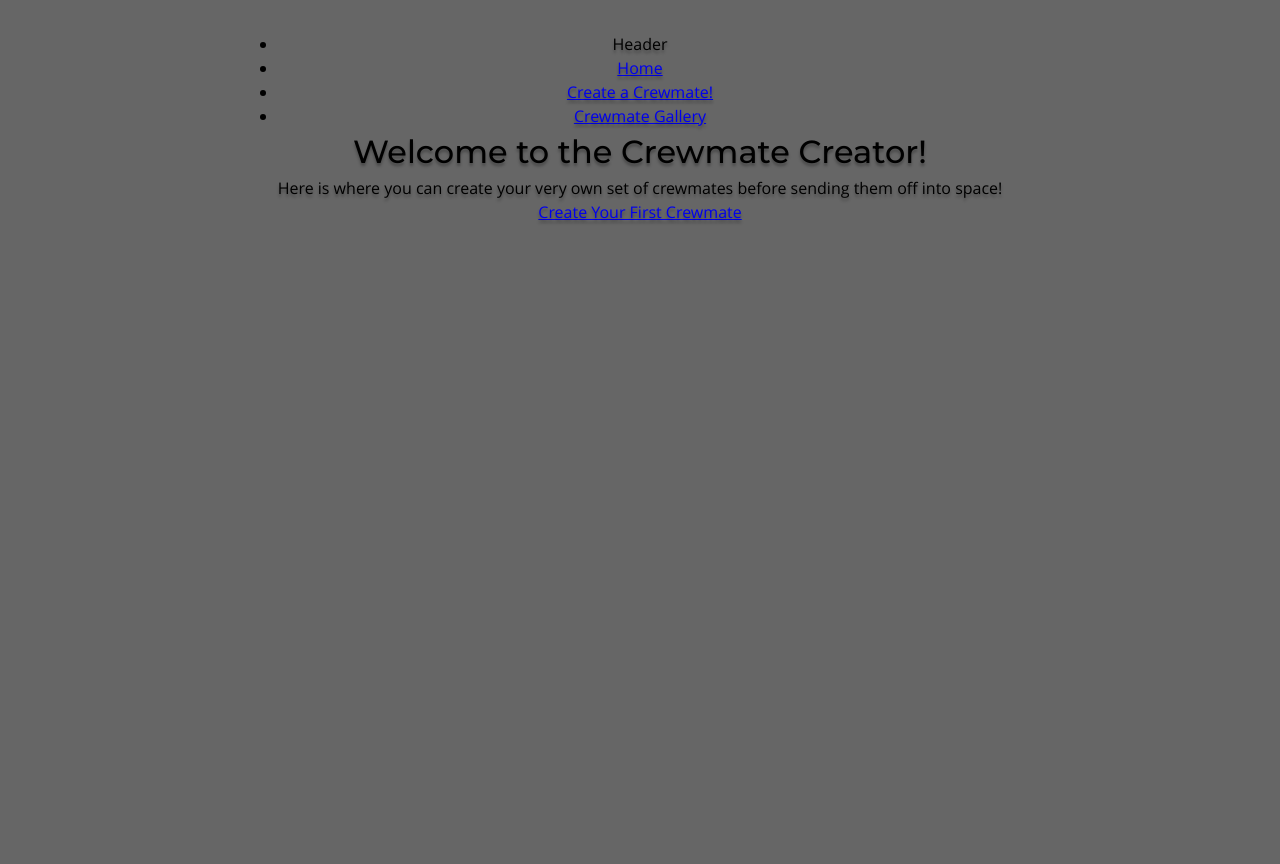
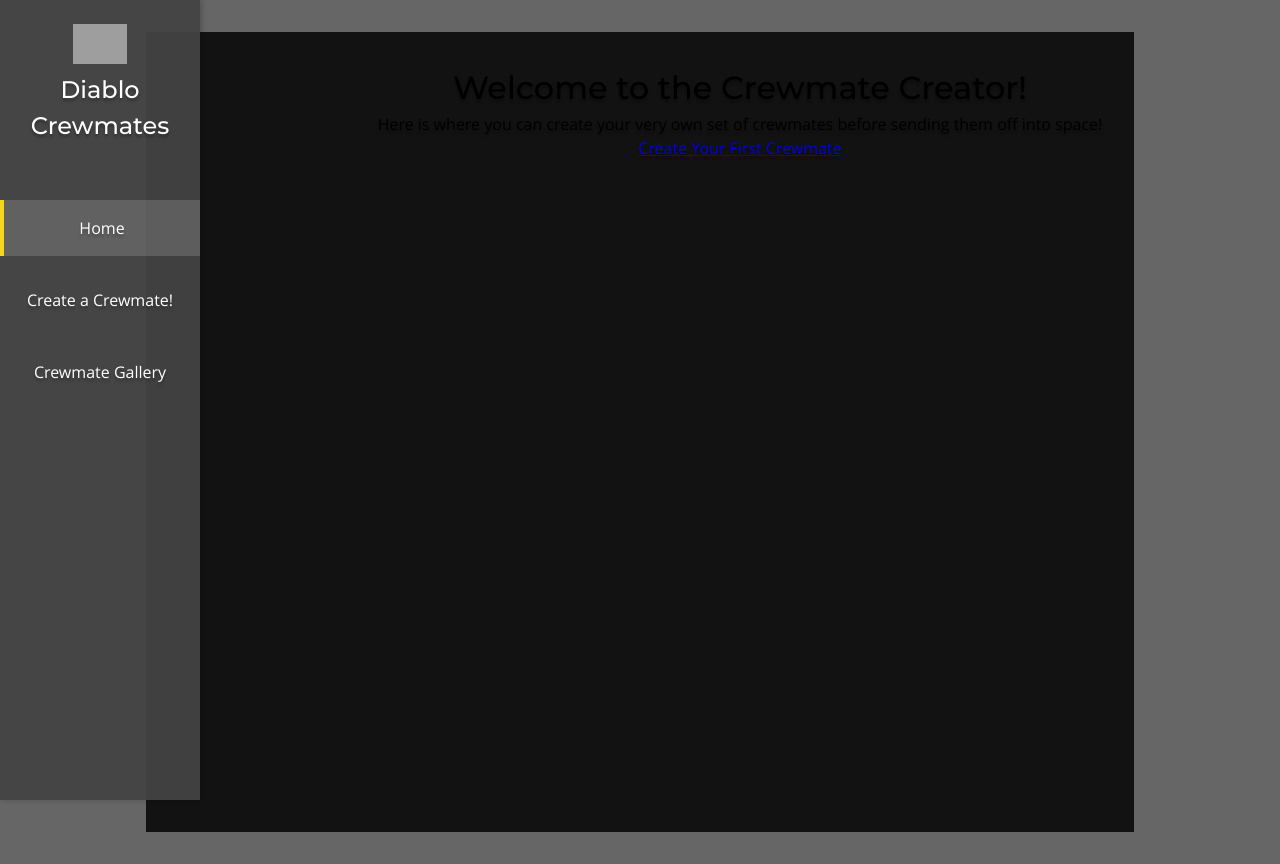
Before and after one commit to lttlp101/diabloCrewmatesTest, a React (Vite) app: page / in a window 1280 px wide. Before the commit the page ends 800 px from the top, so only its background shows below. Built offline with nearby package versions, Linux system fonts and the light colour scheme; grey boxes are pictures that could not be loaded.

Commit message:
Updated whole project

```diff
--- a/src/components/Header/Header.jsx
+++ b/src/components/Header/Header.jsx
@@ -1,7 +1,25 @@
+// components/Header/Header.jsx
+
 import React from "react";
+import { Link } from "react-router-dom";
+import styles from "./Header.module.css";
 
 const Header = () => {
-	return <div>Header</div>;
+	return (
+		<div className={styles.header}>
+			<Link to="/" className={styles.headerLink}>
+				{/* Logo and title are wrapped in a Link component */}
+				<div className={styles.logoContainer}>
+					<img
+						src="/src/assets/branding/diablo-crewmates-logo.png"
+						alt="Diablo Crewmates Logo"
+						className={styles.logo}
+					/>
+				</div>
+				<h1 className={styles.title}>Diablo Crewmates</h1>
+			</Link>
+		</div>
+	);
 };
 
 export default Header;
--- a/src/components/Header/Header.module.css
+++ b/src/components/Header/Header.module.css
@@ -0,0 +1,37 @@
+/* components/Header/Header.module.css */
+
+.header {
+	width: 100%;
+	padding: 1.5rem 0;
+	text-align: center;
+	margin-bottom: 2rem;
+}
+
+.headerLink {
+	display: inline-block;
+	text-decoration: none;
+	color: var(--text-light);
+	transition: var(--transition-normal);
+}
+
+.headerLink:hover {
+	transform: scale(1.03);
+}
+
+.logoContainer {
+	margin-bottom: 0.5rem;
+}
+
+.logo {
+	height: 40px;
+	width: auto;
+	margin: 0 auto;
+}
+
+.title {
+	font-family: var(--font-heading);
+	font-size: 1.5rem;
+	font-weight: bold;
+	margin: 0;
+	color: var(--text-light);
+}
--- a/src/components/Layout/Layout.module.css
+++ b/src/components/Layout/Layout.module.css
@@ -0,0 +1,15 @@
+/* components/Layout/Layout.module.css */
+.layout {
+	display: flex;
+	min-height: 100vh;
+	background-color: #121212;
+}
+
+.content {
+	flex: 1;
+	margin-left: 200px; /* Match Navbar width */
+	padding: 2rem;
+	display: flex;
+	flex-direction: column;
+	align-items: center;
+}
--- a/src/components/Navbar/Navbar.jsx
+++ b/src/components/Navbar/Navbar.jsx
@@ -2,16 +2,15 @@
 
 import React from "react";
 import { NavLink } from "react-router-dom";
+import Header from "../Header/Header";
 import styles from "./Navbar.module.css";
-import Header from "../Header/Header";
 
 const Navbar = () => {
 	return (
 		<nav className={styles.navbar}>
+			<Header />
+
 			<ul className={styles.navList}>
-				<li className={styles.navItem}>
-					<Header />
-				</li>
 				<li className={styles.navItem}>
 					<NavLink
 						to="/"
--- a/src/components/Navbar/Navbar.module.css
+++ b/src/components/Navbar/Navbar.module.css
@@ -0,0 +1,50 @@
+/* components/Navbar/Navbar.module.css */
+.navbar {
+	height: 100%;
+	width: 200px;
+	background-color: rgba(68, 68, 68, 0.95);
+	position: fixed;
+	left: 0;
+	top: 0;
+	bottom: 0;
+	display: flex;
+	flex-direction: column;
+	align-items: center;
+	box-shadow: 2px 0 5px rgba(0, 0, 0, 0.2);
+	z-index: 10;
+}
+
+.navList {
+	list-style: none;
+	padding: 0;
+	margin: 0;
+	width: 100%;
+	display: flex;
+	flex-direction: column;
+	align-items: center;
+}
+
+.navItem {
+	width: 100%;
+	text-align: center;
+	margin-bottom: 1rem;
+}
+
+.link,
+.activeLink {
+	display: block;
+	padding: 1rem;
+	text-decoration: none;
+	color: white;
+	font-weight: 500;
+	transition: var(--transition-normal);
+}
+
+.link:hover {
+	background-color: rgba(255, 255, 255, 0.1);
+}
+
+.activeLink {
+	background-color: rgba(255, 255, 255, 0.15);
+	border-left: 4px solid var(--accent-color);
+}
```
